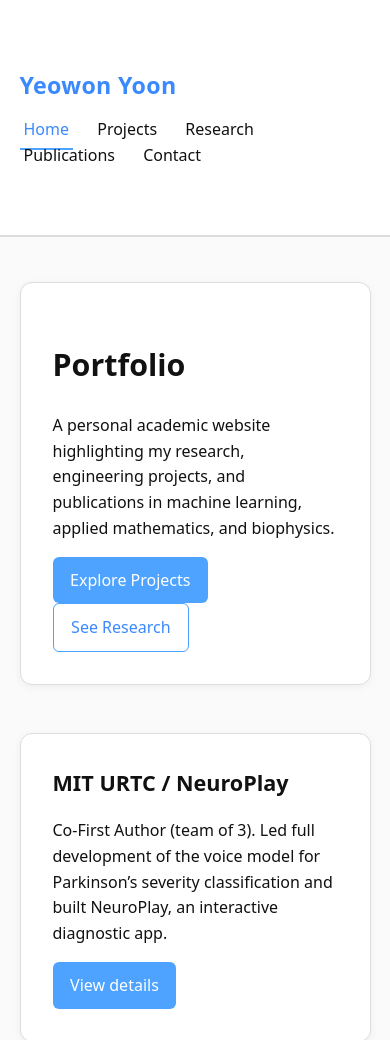
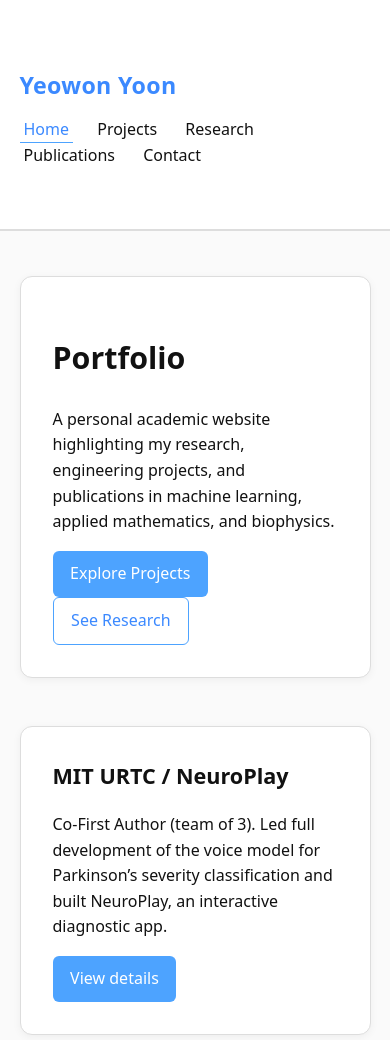
Before and after one commit to yeowonton/yeowon-portfolio, a website built with Vite: page index.html in a window 390 px wide. Shown: the top 1040 px of the page. Built offline with nearby package versions, Linux system fonts and the light colour scheme.

Commit message:
more mobile change

```diff
--- a/styles/main.css
+++ b/styles/main.css
@@ -240,6 +240,7 @@ h2 {
 
 @media (max-width: 700px) {
 
+
   /* Fix header spacing / overlap */
   .nav-wrap {
     flex-direction: column;
@@ -251,6 +252,20 @@ h2 {
     margin-left: 0;
     margin-right: 1rem;
   }
+
+  .nav a.active {
+    border-bottom-width: 1px;   /* thinner line */
+    padding-bottom: 2px;        /* adds breathing room */
+  }
+
+  .site-header {
+    padding-bottom: 0.6rem;     /* reduces header height + fixes overlap */
+  }
+
+  .nav {
+    margin-bottom: 0.4rem;      /* extra spacing below the nav links */
+  }
+
 
   /* Responsive PDF/video previews */
   .pdf-preview {
```
